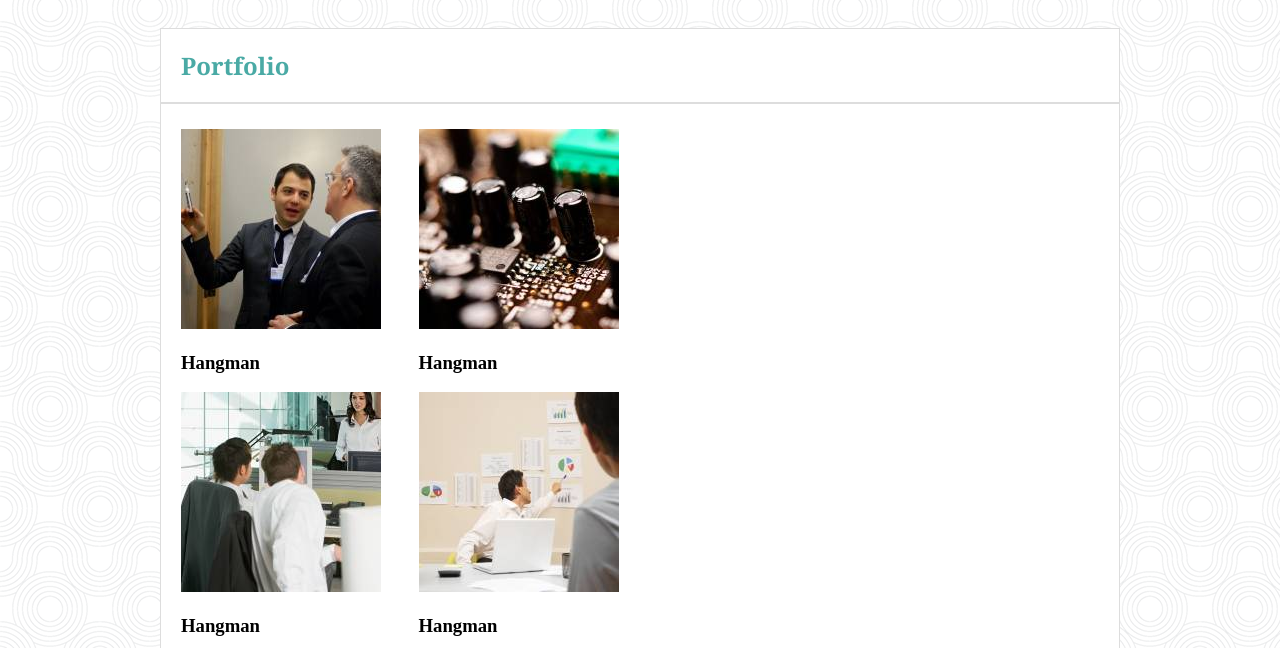
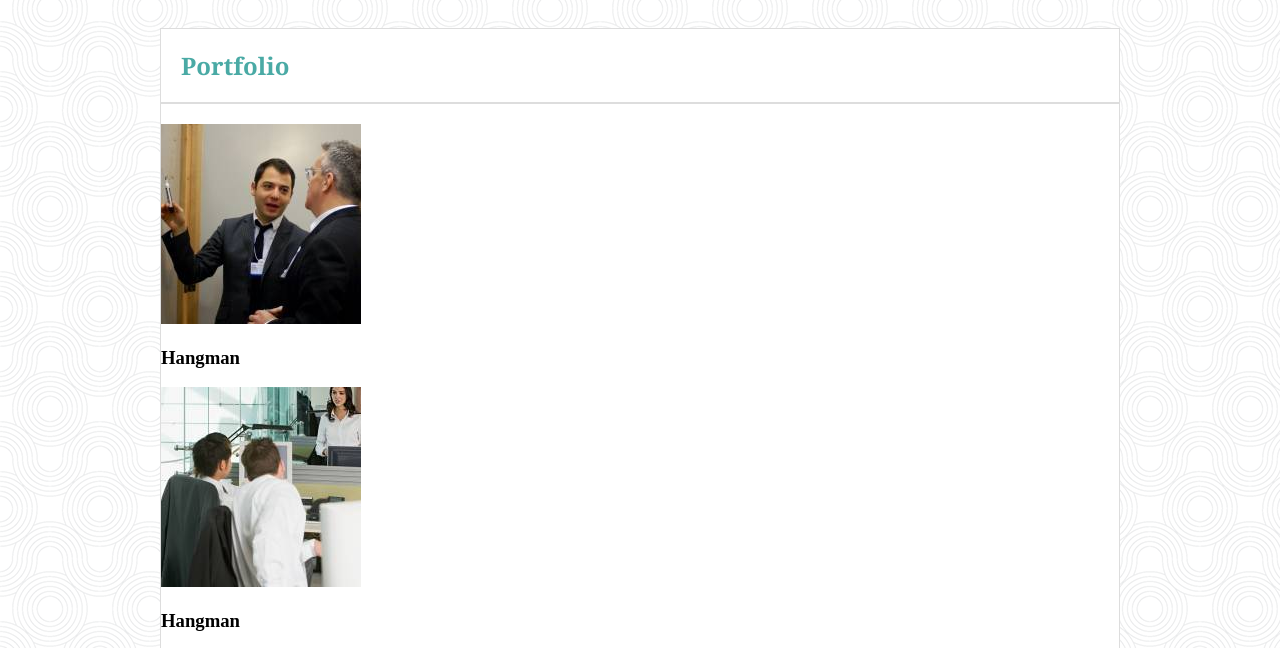
Before and after one commit to Ic3man85/Basic-Portfolio, a plain HTML site: page portfolio.html in a window 1280 px wide. Shown: the part 91-739 px from the top of the page. Drawn offline with Linux system fonts and the light colour scheme.

Commit message:
still working of portfolio

```diff
--- a/assets/css/style.css
+++ b/assets/css/style.css
@@ -139,32 +139,27 @@ button{
     margin-bottom: 10px;
     text-align: center;
     color: #ffffff;
+}
+.content{
+    position: relative;
+    width: 960px;
+    display: inline;
+}
+/*div,
+img{
+    position: absolute;
+    width: 200px;
+    height: 200px;
+}
+.img-container{
+    width: 200px;
+    height: 200px;
+}
+.h3{
 
+    text-align: center;
+    color: #ffffff;
+    padding: 20px;
+    background: #4aaaa5;
+    display: inline-block;
 }
-
-.content{
-    overflow: hidden;
-    margin: 0 auto;
-    width: 960px;
-    margin-left: 10px;
-    padding: 5px;
-
-}
-.port-content1{
-    width: 25%;
-    position: relative;
-    margin-left: 5px;
-    padding-bottom: 15px;
-    float: left;
-}
-
-.port-content2{
-    position: relative;
-    width: 75%;
-
-}
-.content::after{
-    content: "";
-    height: 0;
-    clear: both;
-}
--- a/portfolio.html
+++ b/portfolio.html
@@ -36,36 +36,37 @@
         <div class="main">
 
             <h2>Portfolio</h2>
-
             <div class="content">
-                <div class="port-content1">
+                <div>
                     <img src="assets/images/business-q-c-200-200-10.jpg" alt="">
-                    <h3>Hangman</h3>
+                    <h3 class="h3">Hangman</h3>
+                </div>
+                <div>
                     <img src="assets/images/business-q-c-200-200-4.jpg" alt="">
                     <h3>Hangman</h3>
+                </div>
+                <div>
                     <img src="assets/images/technics-q-c-200-200-2.jpg" alt="">
                     <h3>Hangman</h3>
                 </div>
-
-
-                <div class="port-content2">
+                <div>
                     <img src="assets/images/technics-q-c-200-200-4.jpg" alt="">
                     <h3>Hangman</h3>
+                </div>
+                <div>
                     <img src="assets/images/business-q-c-200-200-9.jpg" alt="">
                     <h3>Hangman</h3>
-                    <div>
                 </div>
+            </div>
 
-
-            </div>
         </div>
     </div>
 
-            <footer>
+    <footer>
 
-                <h4>Copyright &copy;</h4>
+        <h4>Copyright &copy;</h4>
 
-            </footer>
+    </footer>
 
 </body>
 
```
